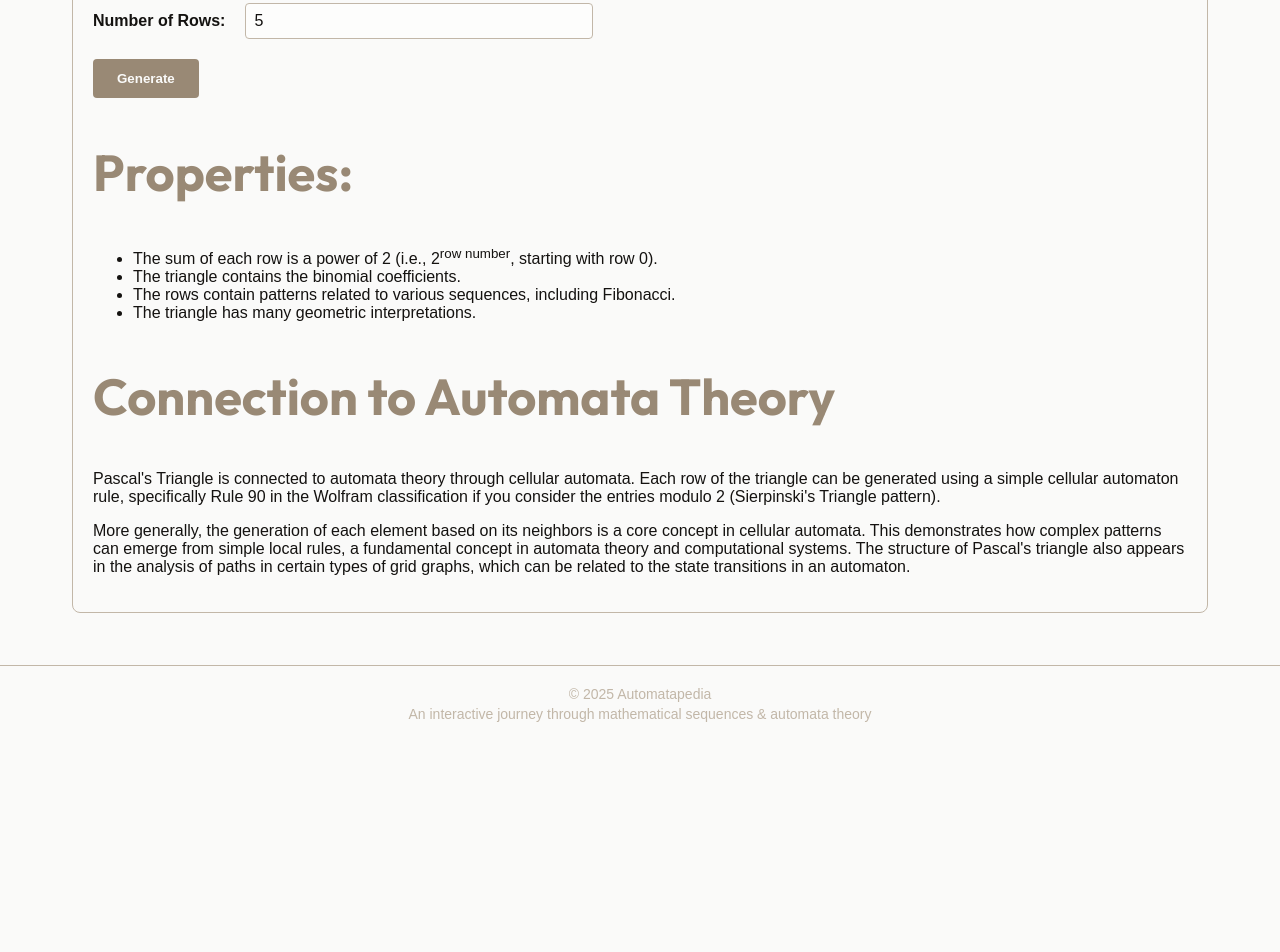
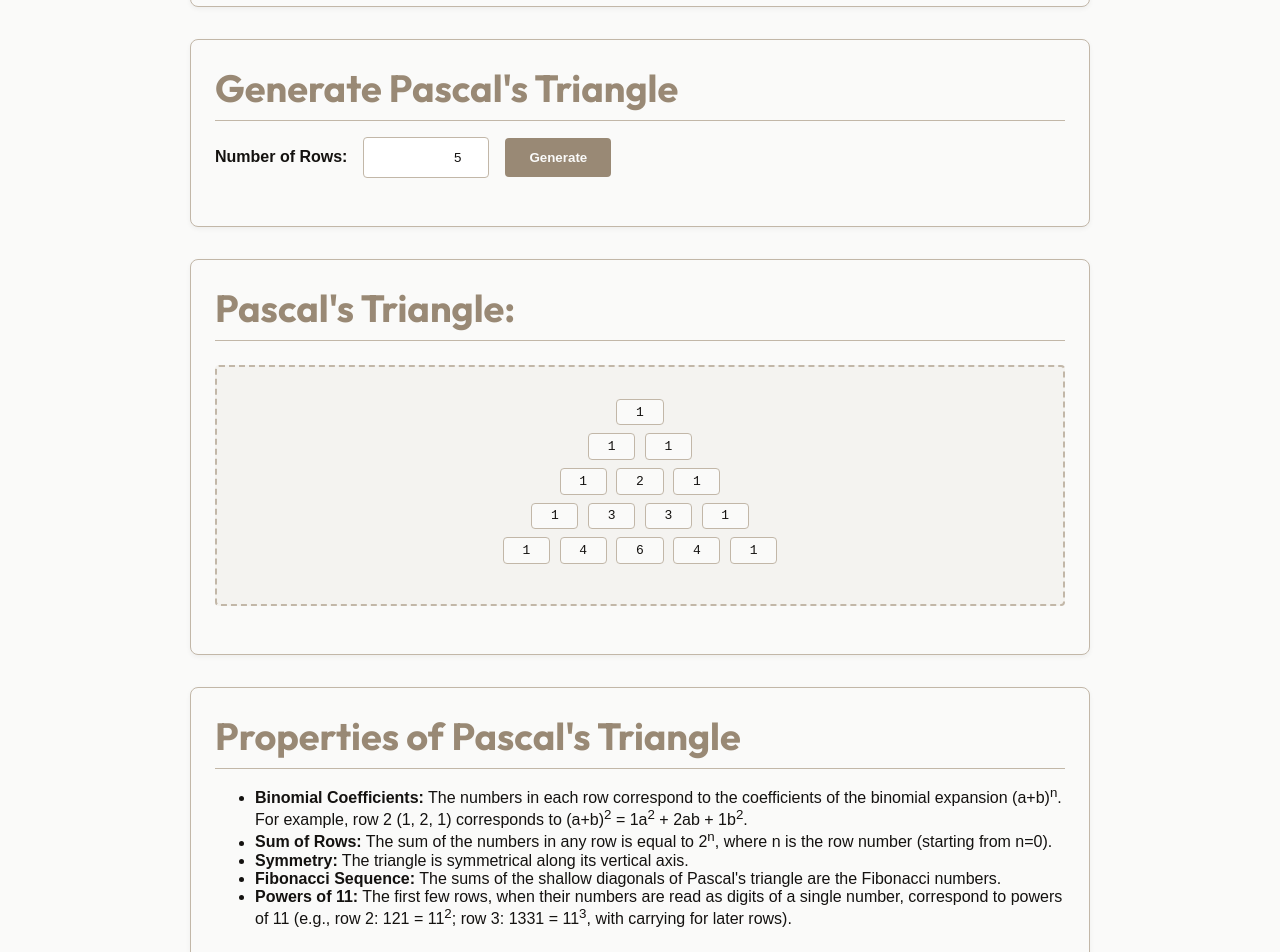
Before and after one commit to adiluexe/automatapedia, a React (Vite) app in the folder automatapedia/: page /pascal in a window 1280 px wide. Shown: the part 600-1552 px from the top of the page. Before the commit the page ends 1342 px from the top, so only its background shows below. Built offline with nearby package versions, Linux system fonts and the light colour scheme; a web font is replaced by a local one.

Commit message:
feat(pascal): enhance layout and content structure for Pascal's Triangle page

```diff
--- a/automatapedia/src/pages/EuclideanPage.tsx
+++ b/automatapedia/src/pages/EuclideanPage.tsx
@@ -40,10 +40,19 @@ const EuclideanPage: React.FC = () => {
       : null;
 
   return (
-    <div className="container sequence-page">
-      <header className="sequence-header">
+    <div className="sequence-page-container">
+      {" "}
+      {/* Changed from "container sequence-page" */}
+      <header className="sequence-page-header">
+        {" "}
+        {/* Added header */}
         <h1>Euclidean Algorithm</h1>
-        <p className="sequence-intro">
+      </header>
+      <section className="sequence-intro-section card">
+        {" "}
+        {/* Intro card */}
+        <h2>What is the Euclidean Algorithm?</h2>
+        <p>
           The Euclidean algorithm is an efficient method for computing the
           greatest common divisor (GCD) of two integers. It is named after the
           ancient Greek mathematician Euclid, who described it in his Elements
@@ -53,15 +62,15 @@ const EuclideanPage: React.FC = () => {
           <p>The algorithm is based on the following principles:</p>
           <ol>
             <li>
-              Pokud <code>A = 0</code> pak <code>GCD(A,B) = B</code>. Pokud{" "}
-              <code>B = 0</code> pak <code>GCD(A,B) = A</code>.
+              If <code>A = 0</code> then <code>GCD(A,B) = B</code>. If{" "}
+              <code>B = 0</code> then <code>GCD(A,B) = A</code>.
             </li>
             <li>
-              Napište <code>A = B*Q + R</code> kde <code>Q</code> je podíl a{" "}
-              <code>R</code> je zbytek.
+              Write <code>A = B*Q + R</code> where <code>Q</code> is the
+              quotient and <code>R</code> is the remainder.
             </li>
             <li>
-              Potom <code>GCD(A,B) = GCD(B,R)</code>.
+              Then <code>GCD(A,B) = GCD(B,R)</code>.
             </li>
           </ol>
           <p>
@@ -70,9 +79,10 @@ const EuclideanPage: React.FC = () => {
             becomes zero. The last non-zero remainder is the GCD.
           </p>
         </div>
-      </header>
-
-      <section className="interactive-generator">
+      </section>
+      <section className="sequence-generator-section card">
+        {" "}
+        {/* Generator card */}
         <h2>Generate Euclidean Algorithm Steps</h2>
         <div className="input-grid">
           <label htmlFor="numA">First Number:</label>
@@ -97,20 +107,19 @@ const EuclideanPage: React.FC = () => {
           Calculate GCD
         </button>
       </section>
-
       {showSteps && steps.length > 0 && (
-        <section className="results">
-          <h2>Algorithm Steps:</h2>
+        <section className="results card">
+          {" "}
+          {/* Results card */}
+          <h2>Algorithm Steps</h2>
           {gcdResult !== null && (
             <p className="gcd-result-display">
               {" "}
-              {/* Changed class for clarity */}
               Result: GCD({numA}, {numB}) = <strong>{gcdResult}</strong>
             </p>
           )}
           <div className="table-container">
             {" "}
-            {/* Added container for scrolling if needed */}
             <table className="euclidean-table">
               <thead>
                 <tr>
@@ -186,8 +195,9 @@ const EuclideanPage: React.FC = () => {
           )}
         </section>
       )}
-
-      <section className="sequence-info">
+      <section className="sequence-automata-connection card">
+        {" "}
+        {/* Automata card */}
         <h2>Connection to Automata Theory</h2>
         <p>
           The Euclidean algorithm can be modeled as a state machine where each
--- a/automatapedia/src/pages/PascalPage.tsx
+++ b/automatapedia/src/pages/PascalPage.tsx
@@ -4,8 +4,10 @@ import "./SequencePage.css"; // Common styles
 
 const PascalPage: React.FC = () => {
   const [numRows, setNumRows] = useState<number>(5);
-  const [triangle, setTriangle] = useState<number[][]>([]);
-  const [showTriangle, setShowTriangle] = useState<boolean>(false);
+  const [triangle, setTriangle] = useState<number[][]>(
+    generatePascalsTriangle(5) // Initialize with default
+  );
+  const [showTriangle, setShowTriangle] = useState<boolean>(true); // Show by default
   const [error, setError] = useState<string>("");
 
   const handleGenerateTriangle = () => {
@@ -34,27 +36,35 @@ const PascalPage: React.FC = () => {
   };
 
   return (
-    <div className="container sequence-page">
-      <header className="sequence-header">
+    <div className="sequence-page-container">
+      <header className="sequence-page-header">
         <h1>Pascal's Triangle</h1>
-        <p className="sequence-intro">
+      </header>
+
+      <section className="sequence-intro-section card">
+        <h2>What is Pascal's Triangle?</h2>
+        <p>
           Pascal's Triangle is a triangular array of numbers where each number
           is the sum of the two numbers directly above it. Named after the
           French mathematician Blaise Pascal, it has many interesting properties
           and applications.
         </p>
         <div className="algorithm-rules">
-          <p>Each number is the sum of the two numbers above it.</p>
           <p>
-            The triangle contains many patterns, including the binomial
-            coefficients, Fibonacci sequence, and many other number sequences.
+            <strong>Rule:</strong> Each number is the sum of the two numbers
+            directly above it (with 1s along the edges).
+          </p>
+          <p>
+            The triangle begins with a single '1' at the top. Each subsequent
+            row is constructed by adding the two numbers directly above to the
+            left and right.
           </p>
         </div>
-      </header>
+      </section>
 
-      <section className="interactive-generator">
+      <section className="sequence-generator-section card">
         <h2>Generate Pascal's Triangle</h2>
-        <div className="input-grid">
+        <div className="input-group">
           <label htmlFor="numRows">Number of Rows:</label>
           <input
             type="number"
@@ -64,17 +74,17 @@ const PascalPage: React.FC = () => {
             min="1"
             max="20" // Corresponds to error message
           />
+          <button onClick={handleGenerateTriangle} className="generate-button">
+            Generate
+          </button>
         </div>
         {error && <p className="error-message">{error}</p>}
-        <button onClick={handleGenerateTriangle} className="generate-button">
-          Generate
-        </button>
       </section>
 
       {showTriangle && triangle.length > 0 && (
-        <section className="results">
+        <section className="results card">
           <h2>Pascal's Triangle:</h2>
-          <div className="pascal-triangle-container">
+          <div className="visualization-placeholder pascal-triangle-visualization">
             {triangle.map((row, rowIndex) => (
               <div key={rowIndex} className="pascal-row">
                 {row.map((num, numIndex) => (
@@ -88,39 +98,55 @@ const PascalPage: React.FC = () => {
         </section>
       )}
 
-      <section className="sequence-info">
-        <h2>Properties:</h2>
+      <section className="sequence-properties-section card">
+        <h2>Properties of Pascal's Triangle</h2>
         <ul>
           <li>
-            The sum of each row is a power of 2 (i.e., 2<sup>row number</sup>,
-            starting with row 0).
+            <strong>Binomial Coefficients:</strong> The numbers in each row
+            correspond to the coefficients of the binomial expansion (a+b)
+            <sup>n</sup>. For example, row 2 (1, 2, 1) corresponds to (a+b)
+            <sup>2</sup> = 1a<sup>2</sup> + 2ab + 1b<sup>2</sup>.
           </li>
-          <li>The triangle contains the binomial coefficients.</li>
           <li>
-            The rows contain patterns related to various sequences, including
-            Fibonacci.
+            <strong>Sum of Rows:</strong> The sum of the numbers in any row is
+            equal to 2<sup>n</sup>, where n is the row number (starting from
+            n=0).
           </li>
-          <li>The triangle has many geometric interpretations.</li>
+          <li>
+            <strong>Symmetry:</strong> The triangle is symmetrical along its
+            vertical axis.
+          </li>
+          <li>
+            <strong>Fibonacci Sequence:</strong> The sums of the shallow
+            diagonals of Pascal's triangle are the Fibonacci numbers.
+          </li>
+          <li>
+            <strong>Powers of 11:</strong> The first few rows, when their
+            numbers are read as digits of a single number, correspond to powers
+            of 11 (e.g., row 2: 121 = 11<sup>2</sup>; row 3: 1331 = 11
+            <sup>3</sup>, with carrying for later rows).
+          </li>
         </ul>
       </section>
 
-      <section className="sequence-info">
+      <section className="sequence-automata-connection card">
         <h2>Connection to Automata Theory</h2>
         <p>
           Pascal's Triangle is connected to automata theory through cellular
           automata. Each row of the triangle can be generated using a simple
-          cellular automaton rule, specifically Rule 90 in the Wolfram
-          classification if you consider the entries modulo 2 (Sierpinski's
-          Triangle pattern).
+          cellular automaton rule. If you consider the entries modulo 2 (i.e.,
+          whether they are odd or even), the pattern that emerges is
+          Sierpinski's Triangle. This pattern can be generated by a 1D cellular
+          automaton, specifically Rule 90 in the Wolfram classification.
         </p>
         <p>
           More generally, the generation of each element based on its neighbors
-          is a core concept in cellular automata. This demonstrates how complex
-          patterns can emerge from simple local rules, a fundamental concept in
-          automata theory and computational systems. The structure of Pascal's
-          triangle also appears in the analysis of paths in certain types of
-          grid graphs, which can be related to the state transitions in an
-          automaton.
+          (the two numbers above it) is a core concept in cellular automata.
+          This demonstrates how complex global patterns can emerge from simple,
+          local rules—a fundamental concept in automata theory and the study of
+          computational systems. The structure of Pascal's triangle also appears
+          in the analysis of paths in certain types of grid graphs, which can be
+          related to the state transitions in an automaton.
         </p>
       </section>
     </div>
```
Also changed, not shown: 1 other file (tests, documents, lock files or other folders).
